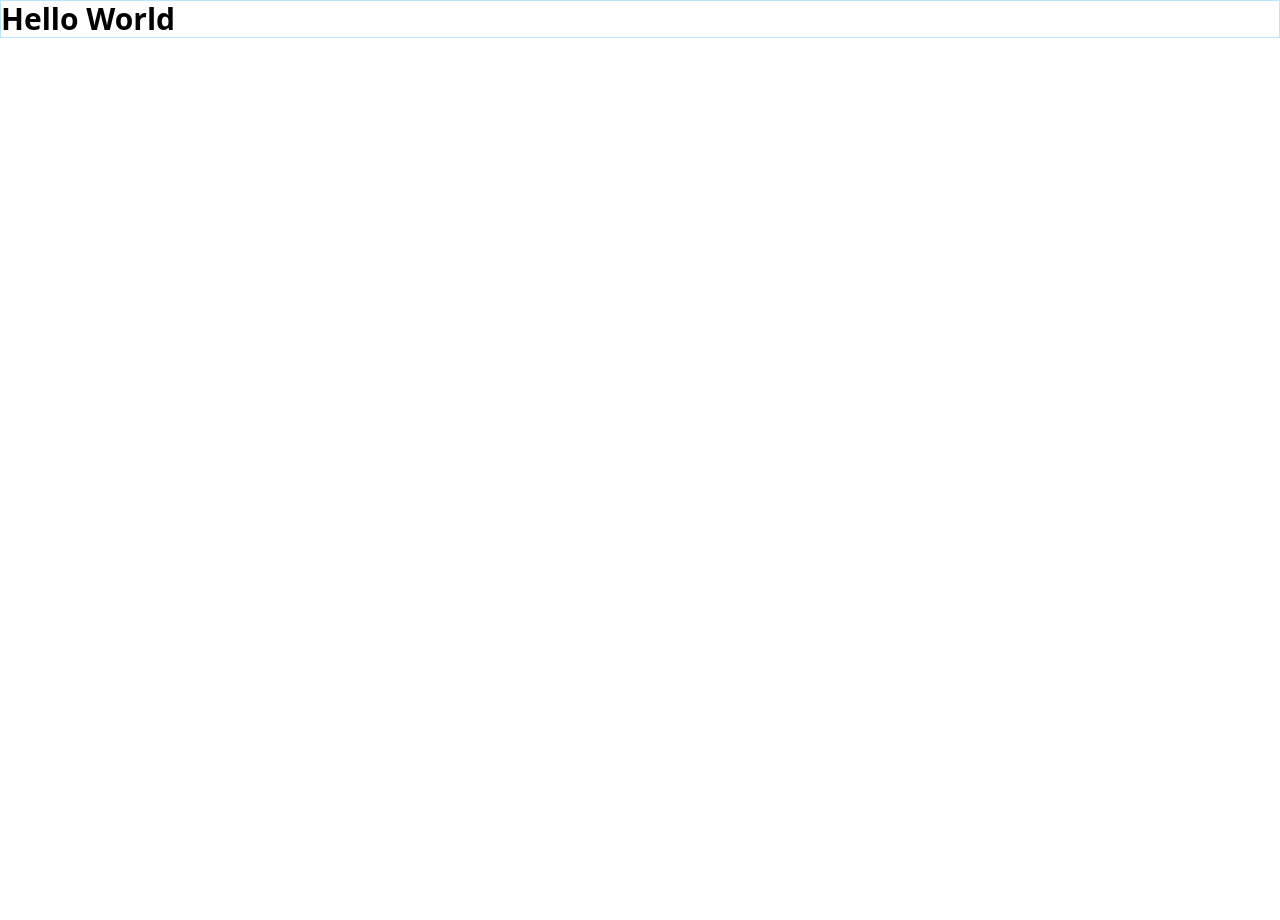
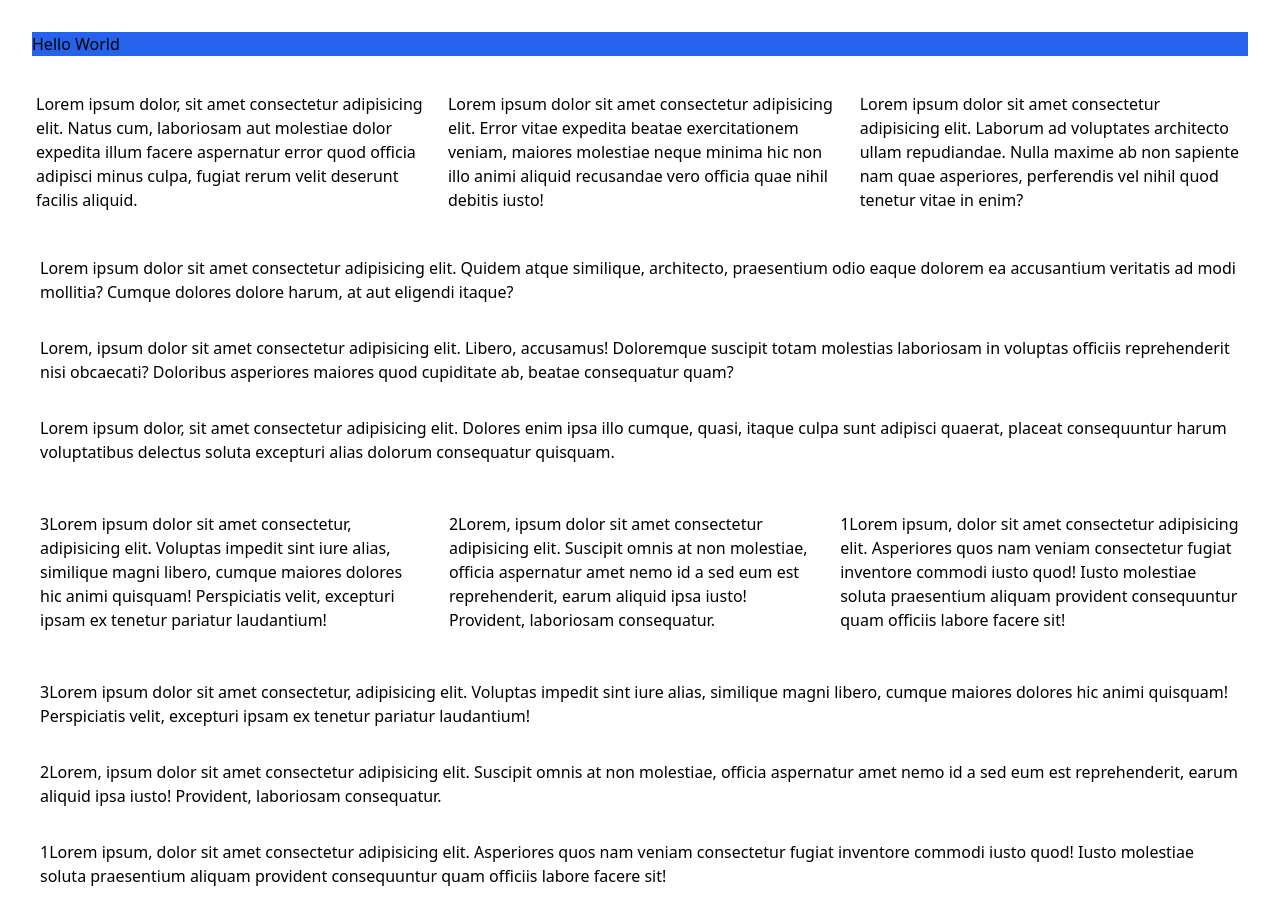
Before and after one commit to saraanv/tailwind-practice, a website: page mytailwindproject/src/index.html in a window 1280 px wide. Before the commit the page ends 800 px from the top, so only its background shows below. Drawn offline with Linux system fonts and the light colour scheme.

Commit message:
spacing in tailwind:margin, padding , and space-between

```diff
--- a/mytailwindproject/src/index.html
+++ b/mytailwindproject/src/index.html
@@ -7,6 +7,31 @@
     <link rel="stylesheet" href="./css/style.css">
 </head>
 <body>
-    <h2 class="text-my-100 font-bold text-3xl border border-sky-200">Hello World</h2>
+    <h2 class="bg-blue-600 m-8">Hello World</h2>
+
+    <div class="flex space-x-4 m-8">
+        <div class="p-1">Lorem ipsum dolor, sit amet consectetur adipisicing elit. Natus cum, laboriosam aut molestiae dolor expedita illum facere aspernatur error quod officia adipisci minus culpa, fugiat rerum velit deserunt facilis aliquid.</div>
+        <div class="p-1">Lorem ipsum dolor sit amet consectetur adipisicing elit. Error vitae expedita beatae exercitationem veniam, maiores molestiae neque minima hic non illo animi aliquid recusandae vero officia quae nihil debitis iusto!</div>
+        <div class="p-1">Lorem ipsum dolor sit amet consectetur adipisicing elit. Laborum ad voluptates architecto ullam repudiandae. Nulla maxime ab non sapiente nam quae asperiores, perferendis vel nihil quod tenetur vitae in enim?</div>
+    </div>
+
+    <div class="flex flex-col space-y-4 m-8">
+        <div class="p-2">Lorem ipsum dolor sit amet consectetur adipisicing elit. Quidem atque similique, architecto, praesentium odio eaque dolorem ea accusantium veritatis ad modi mollitia? Cumque dolores dolore harum, at aut eligendi itaque?</div>
+        <div class="p-2">Lorem, ipsum dolor sit amet consectetur adipisicing elit. Libero, accusamus! Doloremque suscipit totam molestias laboriosam in voluptas officiis reprehenderit nisi obcaecati? Doloribus asperiores maiores quod cupiditate ab, beatae consequatur quam?</div>
+        <div class="p-2">Lorem ipsum dolor, sit amet consectetur adipisicing elit. Dolores enim ipsa illo cumque, quasi, itaque culpa sunt adipisci quaerat, placeat consequuntur harum voluptatibus delectus soluta excepturi alias dolorum consequatur quisquam.</div>
+    </div>
+
+    <div class="flex flex-row-reverse space-x-4 space-x-reverse m-8">
+        <div class="p-2">1Lorem ipsum, dolor sit amet consectetur adipisicing elit. Asperiores quos nam veniam consectetur fugiat inventore commodi iusto quod! Iusto molestiae soluta praesentium aliquam provident consequuntur quam officiis labore facere sit!</div>
+        <div class="p-2">2Lorem, ipsum dolor sit amet consectetur adipisicing elit. Suscipit omnis at non molestiae, officia aspernatur amet nemo id a sed eum est reprehenderit, earum aliquid ipsa iusto! Provident, laboriosam consequatur.</div>
+        <div class="p-2">3Lorem ipsum dolor sit amet consectetur, adipisicing elit. Voluptas impedit sint iure alias, similique magni libero, cumque maiores dolores hic animi quisquam! Perspiciatis velit, excepturi ipsam ex tenetur pariatur laudantium!</div>
+    </div>
+
+    <div class="flex flex-col-reverse space-y-4 space-y-reverse m-8">
+        <div class="p-2">1Lorem ipsum, dolor sit amet consectetur adipisicing elit. Asperiores quos nam veniam consectetur fugiat inventore commodi iusto quod! Iusto molestiae soluta praesentium aliquam provident consequuntur quam officiis labore facere sit!</div>
+        <div class="p-2">2Lorem, ipsum dolor sit amet consectetur adipisicing elit. Suscipit omnis at non molestiae, officia aspernatur amet nemo id a sed eum est reprehenderit, earum aliquid ipsa iusto! Provident, laboriosam consequatur.</div>
+        <div class="p-2">3Lorem ipsum dolor sit amet consectetur, adipisicing elit. Voluptas impedit sint iure alias, similique magni libero, cumque maiores dolores hic animi quisquam! Perspiciatis velit, excepturi ipsam ex tenetur pariatur laudantium!</div>
+    </div>
+
 </body>
 </html>
```
Also changed, not shown: mytailwindproject/src/css/style.css.
